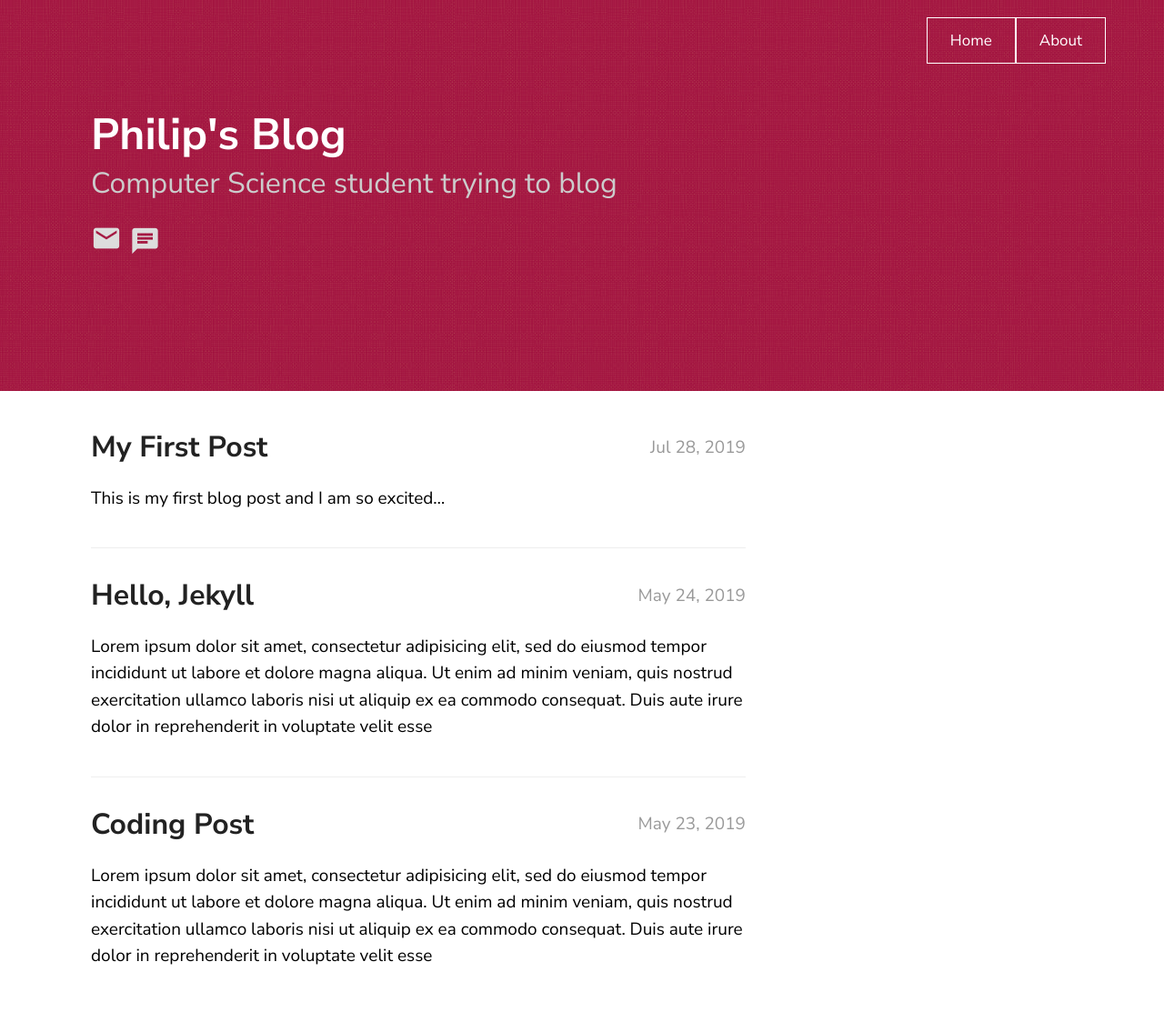
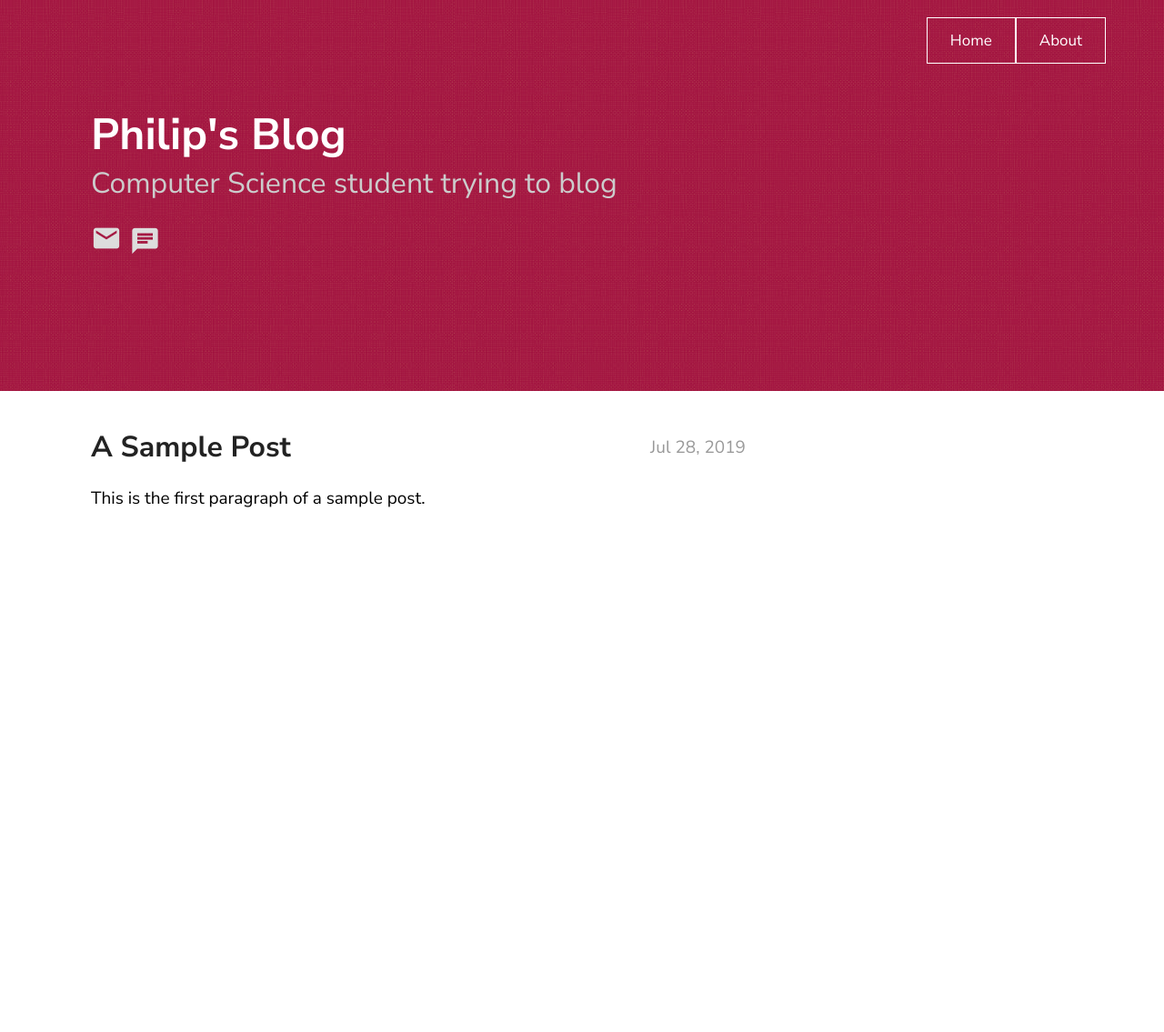
Before and after one commit to pcjordan/pcjordan.github.io, a Jekyll site: the page built from index.md, in a window 1280 px wide. Shown: the whole page at 91% size. Built offline with Jekyll 4.4.1, drawn with Linux system fonts in a browser that asks for light colours; after the commit the page ends 900 px from its top, so only the background shows below that.

Commit message:
decluttered

````diff
--- a/_posts/2019-05-23-welcome-to-jekyll.markdown
+++ /dev/null
@@ -1,15 +0,0 @@
----
-layout: post
-title: "Hello, Jekyll"
-date: 2019-05-24
-description: a random desc
----
-Lorem ipsum dolor sit amet, consectetur adipisicing elit, sed do eiusmod tempor incididunt ut labore et dolore magna aliqua. Ut enim ad minim veniam, quis nostrud exercitation ullamco laboris nisi ut aliquip ex ea commodo consequat. Duis aute irure dolor in reprehenderit in voluptate velit esse
-
-![texture theme preview](https://images.unsplash.com/photo-1500322969630-a26ab6eb64cc?ixlib=rb-1.2.1&ixid=eyJhcHBfaWQiOjEyMDd9&w=1000&q=80)
-
-Check out the [Jekyll docs][jekyll-docs] for more info on how to get the most out of Jekyll. File all bugs/feature requests at [Jekyll’s GitHub repo][jekyll-gh]. If you have questions, you can ask them on [Jekyll Talk][jekyll-talk].
-
-[jekyll-docs]: https://jekyllrb.com/docs/home
-[jekyll-gh]:   https://github.com/jekyll/jekyll
-[jekyll-talk]: https://talk.jekyllrb.com/
--- a/_posts/2019-06-30-coding-post.markdown
+++ /dev/null
@@ -1,32 +0,0 @@
----
-layout: post
-title:  "Coding Post"
-description: An example post which shows code rendering.
-date:   2019-05-23 21:03:36 +0530
-categories: Javascript NodeJS
----
-Lorem ipsum dolor sit amet, consectetur adipisicing elit, sed do eiusmod tempor incididunt ut labore et dolore magna aliqua. Ut enim ad minim veniam, quis nostrud exercitation ullamco laboris nisi ut aliquip ex ea commodo consequat. Duis aute irure dolor in reprehenderit in voluptate velit esse
-
-```javascript
-const express = require('express')
-const app = express()
-
-app.get('/', function (req, res) {
-  res.send('Hello World')
-})
-
-app.listen(3000)
-```
-
-Lorem ipsum dolor sit amet, consectetur adipisicing elit. Aliquam qui voluptatem excepturi nemo similique atque sapiente aperiam, dolorum deleniti! Esse quam perferendis temporibus nemo at molestias necessitatibus tenetur cupiditate sapiente. Lorem ipsum dolor sit amet, consectetur adipisicing elit. Nihil et voluptatibus non labore officiis assumenda, distinctio perspiciatis blanditiis nesciunt rerum molestias impedit fugiat nulla qui libero minima quasi! Libero, iure.
-
-```scss
-body {
-	font-family: 'Nunito Sans', sans-serif;
-	line-height: 1.5em;
-	margin: 0;
-	-webkit-font-smoothing: antialiased;
-	-moz-osx-font-smoothing: grayscale;
-}
-```
-Lorem ipsum dolor sit amet, consectetur adipisicing elit. Aliquam rerum, ratione impedit necessitatibus facere soluta odio repellat asperiores neque! Sunt iusto quia suscipit amet inventore eum, vel molestiae reiciendis alias.
--- a/_posts/2019-07-28-first-post.md
+++ /dev/null
@@ -1,13 +0,0 @@
----
-layout: post
-title:  "My First Post"
-date:   2019-07-28 11:12:00 +0200
----
-
-This is my first blog post and I am so excited...
-
-Some random photo:
-
-![random photo](https://lh3.googleusercontent.com/CJimS3NRw0pknWwNvZukXdtLpg41AjMoYZ76sHVq3Oa7ww2X7NI54rBPq8g8JZ1ud2JdEAOpoFoJZSY3CqW-jEoUmc-J7zLR45wZWiwhQu9H65cKu9TmMfVIelsUs-TD8XIVeIdp9qQ=w2400)
-
-Hope you liked it!
--- /dev/null
+++ b/_posts/2019-07-28-sample-post.md
@@ -0,0 +1,24 @@
+---
+layout: post
+title: "A Sample Post"
+date: 2019-07-28
+description: A short description of this post
+---
+
+This is the first paragraph of a sample post.
+
+## Syntax
+
+Syntax is basically like markdown, refer to [Jekyll Documentation](https://jekyllrb.com/docs/) for details.
+
+## Photos
+
+For including photos captured on the phone, use [Google Photos](https://photos.google.com) to back up those photos from your phone. Then click on share via link within Google Photos and use [this](https://ctrlq.org/google/photos/) awesome tool in order to extract the actual image's URL. Then, just link to the image using
+
+```markdown
+![alt-text](http://image-url.com)
+```
+
+and that's it!
+
+![nice Swiss mountains](https://lh3.googleusercontent.com/6YLWXIgZXCFrdGmr_YbafObxcdqviOjsMHmMKt83z3pRBtWxNHd1ixJuAagIpfLw_qJhmB0_H1R42rypkneHhOFY1-jlHHbBaeIQbQhIhEF0CUTS7cAa3KueA06ZntlI7A8KO4F0S0I=w2400)
--- a/_sass/theme.scss
+++ b/_sass/theme.scss
@@ -2,7 +2,7 @@
 @import 'begin';
 @import 'syntax';
 
-$linkColor: #999;
+$linkColor: #e82560;
 $mobileW: 768px;
 $smallMobileW: 480px;
 $bigScreenW: 1600px;
````
